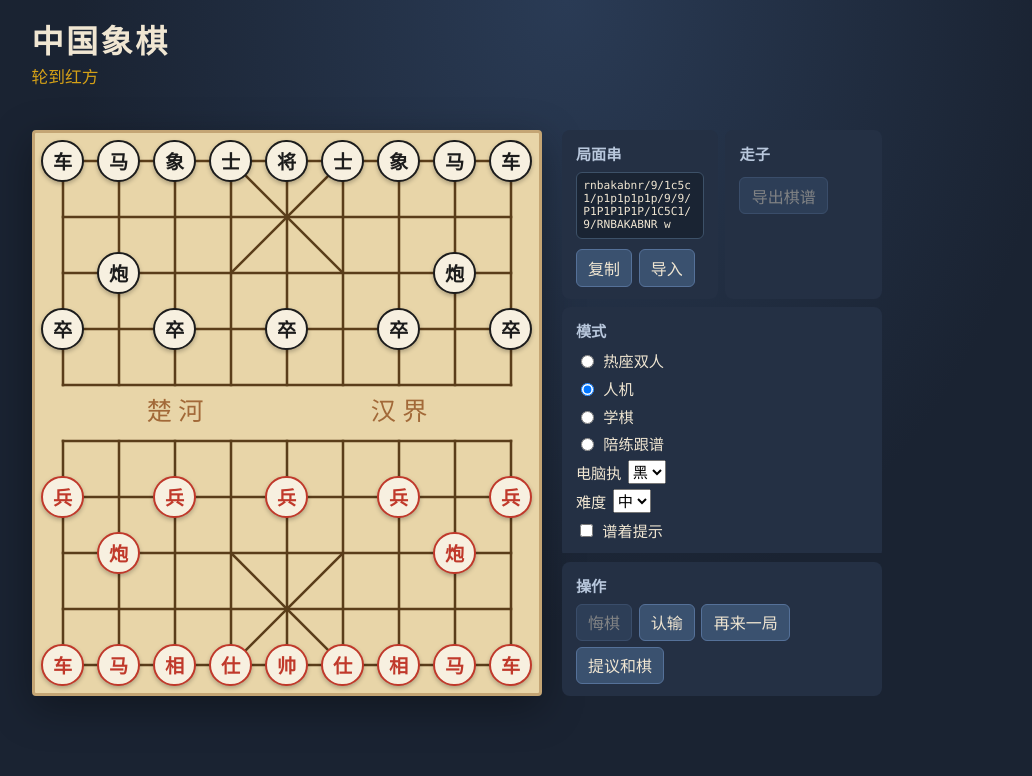
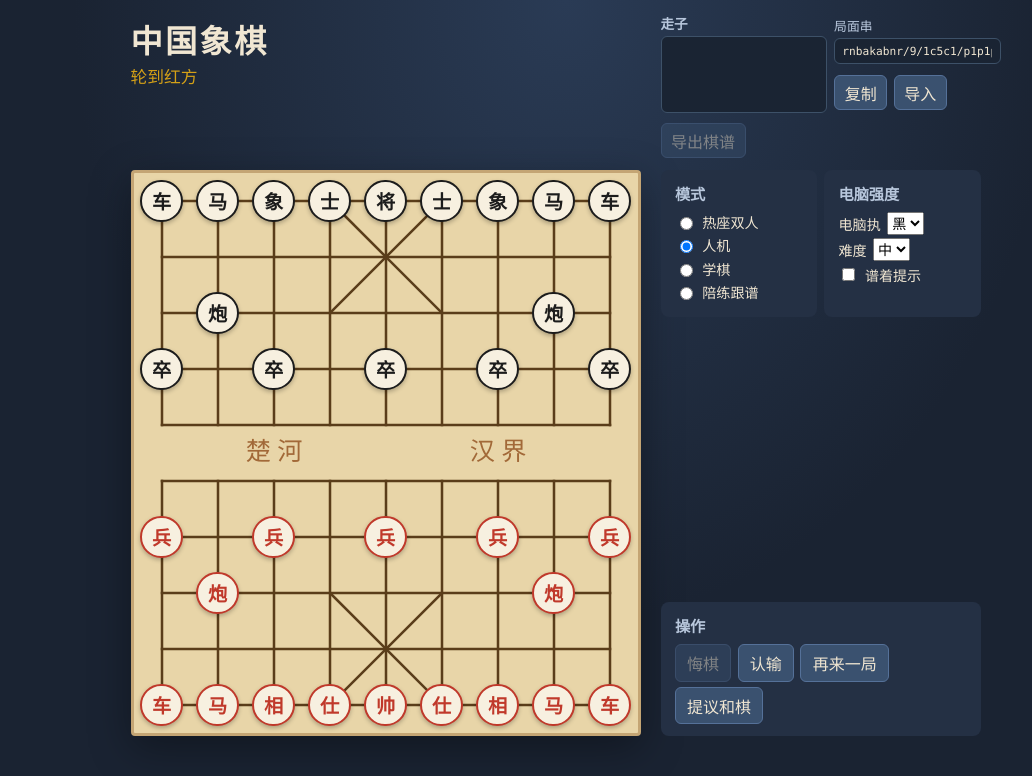
Before and after one commit to YanisJiang/ChineseChess, a React (Vite) app: page / in a window 1280 px wide. Shown: the top 776 px of the page, without its empty margins (67-1099 px from the left). Built offline with nearby package versions, Linux system fonts and the light colour scheme.

Commit message:
snapshot: fen align strength col; export btn style

```diff
--- a/src/App.css
+++ b/src/App.css
@@ -39,12 +39,154 @@ body {
 .header {
   /* 预留标题+状态+消息两行，转谱改文案时不撑高挤主区 */
   min-height: 5.5rem;
+  display: flex;
+  flex-wrap: wrap;
+  align-items: flex-start;
+  justify-content: space-between;
+  gap: 0.75rem 1.25rem;
+}
+
+.header-main {
+  flex: 1 1 12rem;
+  min-width: 0;
 }
 
 .header h1 {
   margin: 0 0 0.25rem;
   font-weight: 700;
   letter-spacing: 0.08em;
+}
+
+.header-aside {
+  display: grid;
+  grid-template-columns: 1fr 1fr;
+  gap: 0.45rem;
+  align-items: start;
+  min-width: 0;
+  max-width: 100%;
+  width: 100%;
+  box-sizing: border-box;
+}
+
+.header-moves {
+  min-width: 0;
+  margin: 0;
+  display: flex;
+  flex-direction: column;
+  gap: 0.25rem;
+}
+
+.header-moves:only-child {
+  grid-column: 1 / -1;
+}
+
+.header-moves h2 {
+  margin: 0;
+  font-size: 0.85rem;
+  color: #b8c7dc;
+  line-height: 1.2;
+}
+
+.header-moves-list {
+  box-sizing: border-box;
+  height: 4.8rem;
+  max-height: 4.8rem;
+  overflow-x: hidden;
+  overflow-y: auto;
+  margin: 0;
+  padding: 0.25rem 0.35rem 0.25rem 1.15rem;
+  font-size: 0.78rem;
+  background: #1a2433;
+  border: 1px solid #3d5168;
+  border-radius: 6px;
+  -webkit-overflow-scrolling: touch;
+}
+
+.header-selected {
+  min-height: 1.2em;
+  margin: 0;
+  line-height: 1.2;
+}
+
+.header-fen {
+  min-width: 0;
+  max-width: 100%;
+  width: 100%;
+  margin: 0;
+  display: flex;
+  flex-direction: column;
+  gap: 0.3rem;
+  align-items: stretch;
+  box-sizing: border-box;
+}
+
+.header-fen-label {
+  display: flex;
+  flex-direction: column;
+  gap: 0.2rem;
+  width: 100%;
+  font-size: 0.8rem;
+  color: #b8c7dc;
+  min-width: 0;
+}
+
+.header-fen-input {
+  box-sizing: border-box;
+  display: block;
+  width: 100%;
+  max-width: 100%;
+  min-width: 0;
+  font-family: ui-monospace, Consolas, monospace;
+  font-size: 0.7rem;
+  background: #1a2433;
+  color: var(--text);
+  border: 1px solid #3d5168;
+  border-radius: 6px;
+  padding: 0.35rem 0.45rem;
+}
+
+.header-fen-actions,
+.header-moves-actions {
+  margin-top: 0;
+}
+
+.header-fen-actions button,
+.header-moves-actions button {
+  background: #3a516f;
+  color: var(--text);
+  border: 1px solid #557199;
+  border-radius: 6px;
+  padding: 0.3rem 0.6rem;
+  cursor: pointer;
+  font: inherit;
+}
+
+.header-fen-actions button:hover:not(:disabled),
+.header-moves-actions button:hover:not(:disabled) {
+  background: #4a6488;
+}
+
+.header-fen-actions button:disabled,
+.header-moves-actions button:disabled {
+  opacity: 0.45;
+  cursor: not-allowed;
+}
+
+@media (max-width: 720px) {
+  .header-aside {
+    display: flex;
+    flex: 1 1 100%;
+    flex-wrap: wrap;
+  }
+
+  /* 窄屏走子已在 play-strip，避免顶栏重复挤占 */
+  .header-moves {
+    display: none;
+  }
+
+  .header-fen {
+    flex: 1 1 100%;
+  }
 }
 
 .status {
@@ -81,19 +223,61 @@ body {
   align-items: flex-start;
 }
 
-/* PC 宽屏：侧栏与棋盘同高，顶行局面串|走子，操作贴底 */
+/* PC 宽屏：desk 统一两列，顶栏右列与侧栏同宽对齐 */
 @media (min-width: 721px) {
-  .main {
-    display: inline-grid;
+  .app {
+    display: flex;
+    flex-direction: column;
+    align-items: flex-start;
+    width: fit-content;
+    max-width: min(1100px, 100%);
+    margin-inline: auto;
+  }
+
+  .desk {
+    display: grid;
     grid-template-columns: auto minmax(300px, 340px);
-    align-items: stretch;
+    column-gap: 1.25rem;
+    row-gap: 0.75rem;
+    align-items: start;
     width: fit-content;
     max-width: 100%;
   }
 
+  .header,
+  .main {
+    display: contents;
+  }
+
+  .header-main {
+    grid-column: 1;
+    grid-row: 1;
+    flex: unset;
+    align-self: start;
+  }
+
+  .header-aside {
+    grid-column: 2;
+    grid-row: 1;
+    width: 100%;
+    max-width: 100%;
+    overflow: hidden;
+    align-self: start;
+  }
+
+  /* 顶栏右列与 panel-top 同栅格：走子↔模式，局面串↔电脑强度 */
+  .header-aside {
+    gap: 0.45rem;
+  }
+
+  .header-fen {
+    align-self: stretch;
+    justify-self: stretch;
+  }
+
   .board {
     grid-column: 1;
-    grid-row: 1;
+    grid-row: 2;
   }
 
   .play-strip {
@@ -102,10 +286,13 @@ body {
 
   .panel {
     grid-column: 2;
-    grid-row: 1;
+    grid-row: 2;
     width: auto;
     flex: unset;
-    height: 0;
+    align-self: stretch;
+    display: flex;
+    flex-direction: column;
+    height: auto;
     min-height: 100%;
     overflow: hidden;
     gap: 0;
@@ -114,6 +301,7 @@ body {
   .panel-body {
     display: flex;
     flex-direction: column;
+    flex: 1 1 auto;
     height: 100%;
     min-height: 0;
     gap: 0.55rem;
@@ -127,46 +315,51 @@ body {
     flex: 0 0 auto;
   }
 
-  .panel-top .panel-moves:only-child {
-    grid-column: 1 / -1;
-  }
-
-  .panel-fen,
-  .panel-moves,
-  .panel-ops {
+  .panel-mode,
+  .panel-strength,
+  .panel-ops,
+  .panel-mode-extra {
     margin: 0;
   }
 
-  .panel-fen textarea {
-    min-height: 4.2rem;
-    max-height: 4.2rem;
-    resize: none;
-    overflow: auto;
-    font-size: 0.7rem;
-  }
-
-  .panel-moves .moves {
-    max-height: 6.5rem;
-    overflow: auto;
+  .panel-mode .row,
+  .panel-strength .row {
+    margin: 0.2rem 0;
+    font-size: 0.88rem;
   }
 
   .panel-mid {
     flex: 1 1 auto;
     min-height: 0;
-    overflow: auto;
+    overflow: hidden;
     display: flex;
     flex-direction: column;
     gap: 0.55rem;
+  }
+
+  .panel-mode-extra {
+    flex: 0 0 auto;
+  }
+
+  .panel-book-grow {
+    flex: 1 1 auto;
+    min-height: 8rem;
+    overflow: auto;
     -webkit-overflow-scrolling: touch;
   }
 
-  .panel-mid .study-branches {
+  .panel-book-grow .study-branches {
     max-height: none;
   }
 
   .panel-ops {
     flex: 0 0 auto;
     margin-top: auto;
+  }
+
+  /* 宽屏显示侧栏谱着（不再藏进仅手机底栏） */
+  .panel-dup-book {
+    display: block;
   }
 }
 
@@ -585,9 +778,8 @@ textarea {
     flex-direction: column;
     flex-wrap: nowrap;
     align-items: stretch;
-    gap: 0.65rem;
-    margin-top: 0.5rem;
-    min-height: calc(100dvh - 5.5rem);
+    gap: 0.4rem;
+    margin-top: 0.35rem;
     padding-bottom: 0.25rem;
   }
 
@@ -609,12 +801,12 @@ textarea {
     position: sticky;
     bottom: 0;
     z-index: 8;
-    margin-top: auto;
+    margin-top: 0;
     padding: 0.55rem 0.65rem calc(0.55rem + env(safe-area-inset-bottom, 0));
     background: color-mix(in srgb, var(--panel) 94%, #000);
     border: 1px solid #3d5168;
-    border-radius: 10px 10px 0 0;
-    box-shadow: 0 -8px 24px rgba(0, 0, 0, 0.35);
+    border-radius: 10px;
+    box-shadow: 0 -6px 18px rgba(0, 0, 0, 0.28);
     max-height: min(38vh, 280px);
     overflow: auto;
     -webkit-overflow-scrolling: touch;
--- a/src/App.tsx
+++ b/src/App.tsx
@@ -772,10 +772,84 @@ export default function App() {
 
   return (
     <div className="app">
+      <div className="desk">
       <header className="header">
+        <div className="header-main">
           <h1>中国象棋</h1>
           <p className="status">{statusLine}</p>
           <p className="msg">{message}</p>
+        </div>
+        <div className="header-aside">
+          <section className="header-moves">
+            <h2>走子</h2>
+            <ol className="moves header-moves-list">
+              {game.getMoveHistoryCoords().map((c, i) => (
+                <li key={`${c}-${i}`}>
+                  {i % 2 === 0 ? '红' : '黑'} {c}
+                </li>
+              ))}
+            </ol>
+            {mode === 'hotseat' || mode === 'ai' || mode === 'coach' ? (
+              <div className="btn-row header-moves-actions">
+                <button
+                  type="button"
+                  disabled={snap.moveHistory.length === 0}
+                  onClick={() => setExportOpen(true)}
+                >
+                  导出棋谱
+                </button>
+              </div>
+            ) : null}
+          </section>
+          {mode !== 'study' ? (
+            <section className="header-fen">
+              <label className="header-fen-label">
+                局面串
+                <input
+                  className="header-fen-input"
+                  value={fenInput || game.toFen()}
+                  onChange={(e) => setFenInput(e.target.value)}
+                  onFocus={() => setFenInput(game.toFen())}
+                  spellCheck={false}
+                />
+              </label>
+              <div className="btn-row header-fen-actions">
+                <button
+                  type="button"
+                  onClick={() => {
+                    navigator.clipboard?.writeText(game.toFen())
+                    setMessage('已复制局面串')
+                  }}
+                >
+                  复制
+                </button>
+                <button
+                  type="button"
+                  disabled={!!anim || thinking}
+                  onClick={() => {
+                    try {
+                      bumpAiGen()
+                      clearAnim()
+                      game.loadFen(fenInput.trim() || game.toFen())
+                      setSelected(null)
+                      setLastCaptureTo(null)
+                      setMessage('已导入局面')
+                      setFenInput('')
+                      refresh()
+                    } catch (e) {
+                      setMessage(e instanceof Error ? e.message : '导入失败')
+                    }
+                  }}
+                >
+                  导入
+                </button>
+              </div>
+              <p className="hint header-selected">
+                {selected !== null ? `选中：${squareToCoord(selected)}` : '\u00a0'}
+              </p>
+            </section>
+          ) : null}
+        </div>
       </header>
 
       <main className="main">
@@ -990,76 +1064,7 @@ export default function App() {
             }
           >
           <div className="panel-top">
-            {mode !== 'study' ? (
-              <section className="panel-fen">
-                <h2>局面串</h2>
-                <textarea
-                  value={fenInput || game.toFen()}
-                  onChange={(e) => setFenInput(e.target.value)}
-                  onFocus={() => setFenInput(game.toFen())}
-                  rows={3}
-                />
-                <div className="btn-row">
-                  <button
-                    type="button"
-                    onClick={() => {
-                      navigator.clipboard?.writeText(game.toFen())
-                      setMessage('已复制局面串')
-                    }}
-                  >
-                    复制
-                  </button>
-                  <button
-                    type="button"
-                    disabled={!!anim || thinking}
-                    onClick={() => {
-                      try {
-                        bumpAiGen()
-                        clearAnim()
-                        game.loadFen(fenInput.trim() || game.toFen())
-                        setSelected(null)
-                        setLastCaptureTo(null)
-                        setMessage('已导入局面')
-                        setFenInput('')
-                        refresh()
-                      } catch (e) {
-                        setMessage(e instanceof Error ? e.message : '导入失败')
-                      }
-                    }}
-                  >
-                    导入
-                  </button>
-                </div>
-                {selected !== null ? (
-                  <p className="hint">选中：{squareToCoord(selected)}</p>
-                ) : null}
-              </section>
-            ) : null}
-            <section className="panel-moves">
-              <h2>走子</h2>
-              <ol className="moves panel-dup-moves">
-                {game.getMoveHistoryCoords().map((c, i) => (
-                  <li key={`${c}-${i}`}>
-                    {i % 2 === 0 ? '红' : '黑'} {c}
-                  </li>
-                ))}
-              </ol>
-              {mode === 'hotseat' || mode === 'ai' || mode === 'coach' ? (
-                <div className="btn-row">
-                  <button
-                    type="button"
-                    disabled={snap.moveHistory.length === 0}
-                    onClick={() => setExportOpen(true)}
-                  >
-                    导出棋谱
-                  </button>
-                </div>
-              ) : null}
-            </section>
-          </div>
-
-          <div className="panel-mid">
-          <section>
+            <section className="panel-mode">
               <h2>模式</h2>
               <label className="row">
                 <input
@@ -1093,6 +1098,60 @@ export default function App() {
                 />
                 陪练跟谱
               </label>
+            </section>
+            <section className="panel-strength">
+              <h2>电脑强度</h2>
+              {mode === 'ai' ? (
+                <>
+                  <label className="row">
+                    电脑执
+                    <select
+                      value={aiSide}
+                      onChange={(e) => {
+                        bumpAiGen()
+                        setAiSide(e.target.value as AiSide)
+                      }}
+                    >
+                      <option value="black">黑</option>
+                      <option value="red">红</option>
+                    </select>
+                  </label>
+                  <label className="row">
+                    难度
+                    <select
+                      value={aiStrength}
+                      onChange={(e) => {
+                        bumpAiGen()
+                        setAiStrength(e.target.value as AiStrength)
+                      }}
+                    >
+                      <option value="weak">弱</option>
+                      <option value="medium">中</option>
+                      <option value="strong">强</option>
+                    </select>
+                  </label>
+                  <label className="row">
+                    <input
+                      type="checkbox"
+                      checked={aiBookHint}
+                      onChange={(e) => {
+                        setAiBookHint(e.target.checked)
+                        setPreferredUci(null)
+                      }}
+                    />
+                    谱着提示
+                  </label>
+                </>
+              ) : (
+                <p className="hint">仅人机可用</p>
+              )}
+            </section>
+          </div>
+
+          <div className="panel-mid">
+          {(mode === 'coach' && !!coachLine) ||
+          (mode === 'ai' && aiBookHint) ? (
+          <section className="panel-mode-extra">
             {mode === 'coach' && coachLine ? (
               <>
                 <label className="row">
@@ -1142,47 +1201,7 @@ export default function App() {
                 </p>
               </>
             ) : null}
-            {mode === 'ai' ? (
-              <>
-                <label className="row">
-                  电脑执
-                  <select
-                    value={aiSide}
-                    onChange={(e) => {
-                      bumpAiGen()
-                      setAiSide(e.target.value as AiSide)
-                    }}
-                  >
-                    <option value="black">黑</option>
-                    <option value="red">红</option>
-                  </select>
-                </label>
-                <label className="row">
-                  难度
-                  <select
-                    value={aiStrength}
-                    onChange={(e) => {
-                      bumpAiGen()
-                      setAiStrength(e.target.value as AiStrength)
-                    }}
-                  >
-                    <option value="weak">弱</option>
-                    <option value="medium">中</option>
-                    <option value="strong">强</option>
-                  </select>
-                </label>
-                <label className="row">
-                  <input
-                    type="checkbox"
-                    checked={aiBookHint}
-                    onChange={(e) => {
-                      setAiBookHint(e.target.checked)
-                      setPreferredUci(null)
-                    }}
-                  />
-                  谱着提示
-                </label>
-                {aiBookHint ? (
+            {mode === 'ai' && aiBookHint ? (
               <>
                 <label className="row">
                   <input
@@ -1222,12 +1241,11 @@ export default function App() {
                 ) : null}
               </>
             ) : null}
-              </>
-            ) : null}
           </section>
+          ) : null}
 
           {mode === 'ai' && aiBookHint ? (
-            <section className="panel-dup-book">
+            <section className="panel-dup-book panel-book-grow">
               <h2>谱上着法</h2>
               {!aiHintLine ? (
                 <p className="hint">请选手选开局谱，或走出可匹配的开局。</p>
@@ -1262,7 +1280,7 @@ export default function App() {
           ) : null}
 
           {mode === 'coach' && !coachLine ? (
-            <section>
+            <section className="panel-book-grow">
               {coachPhase === null ? (
                 <>
                   <h2>陪练 · 选阶段</h2>
@@ -1308,7 +1326,7 @@ export default function App() {
           ) : null}
 
           {mode === 'coach' && coachLine ? (
-            <section>
+            <section className="panel-book-grow">
               <h2>
                 <span className="hint">{PHASE_LABEL[coachLine.phase]} · </span>
                 {coachLine.title}
@@ -1392,6 +1410,7 @@ export default function App() {
           ) : null}
 
           {mode === 'study' ? (
+            <div className="panel-book-grow">
             <StudyPanel
               opening={studyOpening}
               studySide={studySide}
@@ -1425,6 +1444,7 @@ export default function App() {
               }
               opponentTurn={studyOpponentTurn}
             />
+            </div>
           ) : null}
           </div>
 
@@ -1566,5 +1586,6 @@ export default function App() {
         </aside>
       </main>
       </div>
+    </div>
   )
 }
```
Lines whose indentation alone changed are shown as unchanged.
